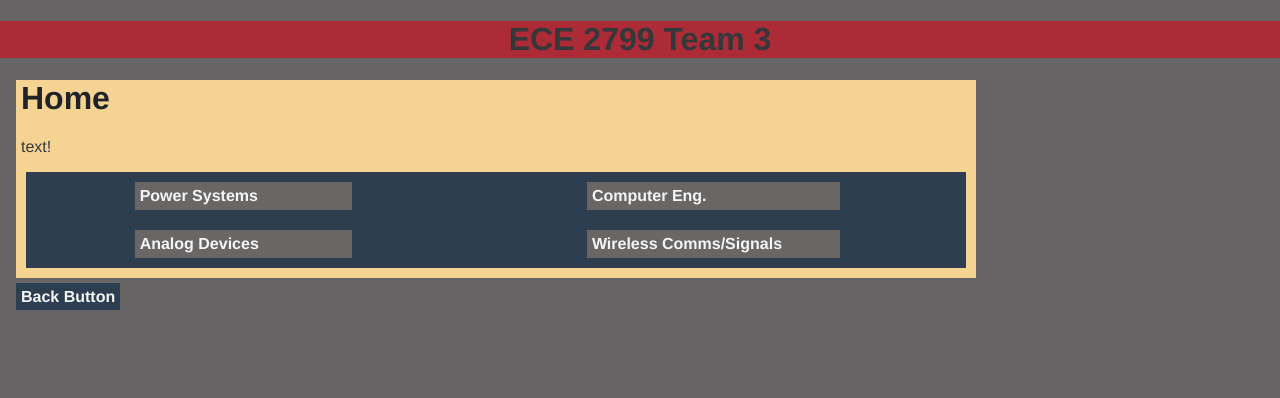
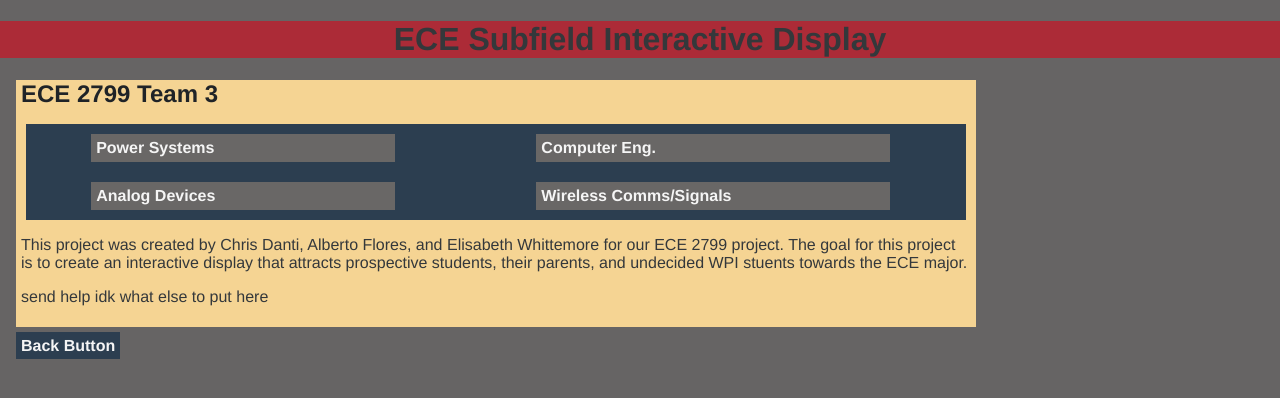
Before and after one commit to CDanti/ece2799-project, a Vue app: page / in a window 1280 px wide. Shown: the top 398 px of the page. Built offline with nearby package versions, Linux system fonts and the light colour scheme.

Commit message:
Fixed back btn & created base home page text

```diff
--- a/src/App.vue
+++ b/src/App.vue
@@ -1,10 +1,11 @@
 <!-- eslint-disable prettier/prettier -->
 <template class="entirety">
-  <h1 class="mainHeader">ECE 2799 Team 3</h1>
+  <h1 class="mainHeader">ECE Subfield Interactive Display</h1> <!--ECE 2799 Team 3-->
   <div class="container">
     <router-view />
   </div>
-  <a class="backBtn" href="./">Back Button</a> <!--should I put this in here or in App.vue??-->
+  <router-link to="/" class="backBtn">Back Button</router-link>
+  <!-- <a class="backBtn" href="./">Back Button</a> should I put this in here or in App.vue?? -->
 </template>
 
 <style>
@@ -18,16 +19,13 @@
   margin-left: 1em;
   margin-right: 1em;
 }
-.entirety {
+/* .entirety {
+} */
+.mainHeader {
   display: flex;
   justify-content: center;
-  align-items: center;
-}
-.mainHeader {
+  border-color: blue;
   background-color: #ac2b37;
-  display: flex;
-  align-items: center;
-  justify-content: center;
   color: #34383b;
 }
 .tabs-container {
@@ -41,7 +39,7 @@
 .tabs {
   display: flex;
   justify-self: center;
-  width: 50%;
+  width: 70%;
   padding: 5px;
   margin-bottom: 10px;
   margin-top: 10px;
@@ -49,4 +47,8 @@
   /* border: solid 3px red; */
   background-color: #696766;
 }
+
+.backTab {
+  color: blue;
+}
 </style>
--- a/src/views/HomeView.vue
+++ b/src/views/HomeView.vue
@@ -1,22 +1,29 @@
+<!-- eslint-disable prettier/prettier -->
 <template>
   <div class="home">
-    <h1 class="homeHeader">Home</h1>
-    <p class="homeText">text!</p>
+    <h1 class="homeHeader">ECE 2799 Team 3</h1>
   </div>
   <nav class="tabs-container">
-    <!-- <router-link to="/" class="tabs">Home</router-link> -->
     <!-- <router-link to="/about" class="tabs">About</router-link> -->
     <router-link to="/power" class="tabs">Power Systems</router-link>
     <router-link to="/ce" class="tabs">Computer Eng.</router-link>
     <router-link to="/analog" class="tabs">Analog Devices</router-link>
     <router-link to="/signals" class="tabs">Wireless Comms/Signals</router-link>
   </nav>
+  <p class="homeText">
+    This project was created by Chris Danti, Alberto Flores, and Elisabeth Whittemore for our ECE 2799 project.
+    The goal for this project is to create an interactive display that attracts prospective students, their parents, and undecided WPI stuents towards the ECE major.
+  </p>
+  <p class="homeText">
+    send help idk what else to put here
+  </p>
 </template>
 
 <style>
 .homeHeader {
   color: #1f2327;
   /* margin-left: 1em; */
+  font-size: 24px;
 }
 .homeText {
   color: #34383b;
```
